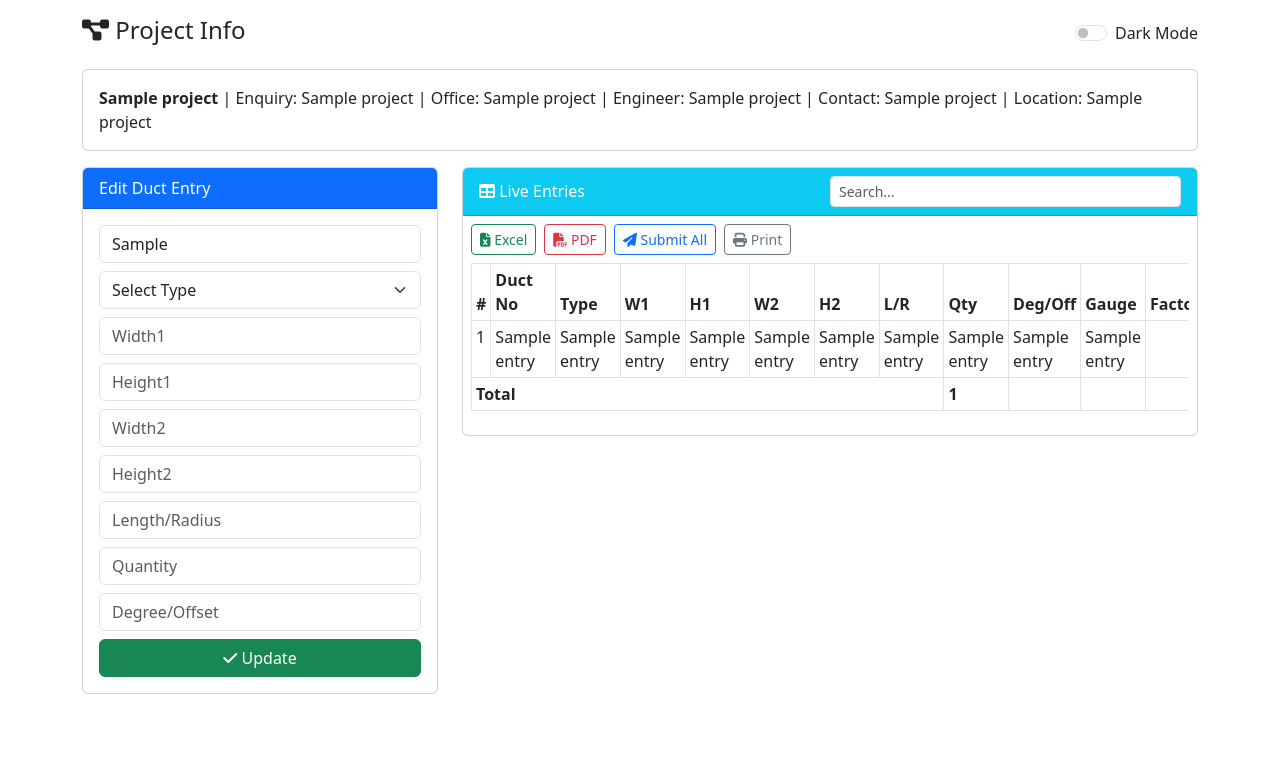
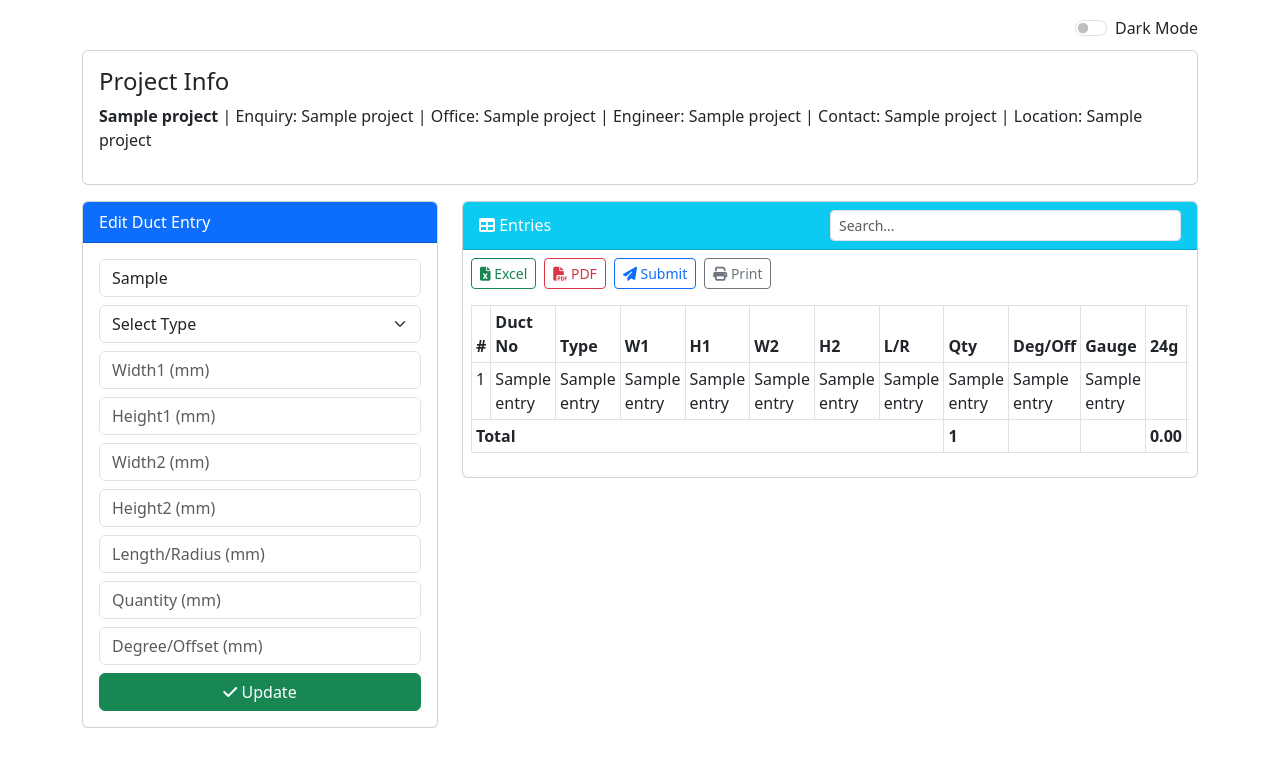
Before and after one commit to Madhan12-tech/duct-measurement, a Flask app: template templates/duct_entry.html in a window 1280 px wide. Shown: the top 767 px of the page. Run offline with Flask 3, Linux system fonts and the light colour scheme; the template is opened without the code that fills it: most values are stand-ins (such as "Sample title", 1, 10 or a date in 2020); some libraries are stand-ins or nearby versions.

Commit message:
Update duct_entry.html

```diff
--- a/templates/duct_entry.html
+++ b/templates/duct_entry.html
@@ -1,22 +1,55 @@
 <!DOCTYPE html>
-<html lang="en" data-bs-theme="light">
+<html lang="en">
 <head>
-  <meta charset="UTF-8">
+  <meta charset="UTF-8" />
+  <meta name="viewport" content="width=device-width, initial-scale=1.0"/>
   <title>Duct Entry</title>
-  <meta name="viewport" content="width=device-width, initial-scale=1">
+
+  <!-- Bootstrap + FontAwesome -->
   <link href="https://cdn.jsdelivr.net/npm/bootstrap@5.3.0/dist/css/bootstrap.min.css" rel="stylesheet">
   <link href="https://cdnjs.cloudflare.com/ajax/libs/font-awesome/6.5.0/css/all.min.css" rel="stylesheet">
+
   <style>
-    body { background: var(--bs-body-bg); }
-    th { background-color: #0d6efd; color: white; }
-    tfoot td { background-color: #e7f1ff; font-weight: bold; }
+    body.dark-mode {
+      background-color: #121212;
+      color: #ffffff;
+    }
+    .dark-mode .card {
+      background-color: #1e1e1e;
+    }
+    .dark-mode input, .dark-mode select {
+      background-color: #2a2a2a;
+      color: #fff;
+    }
+    .dark-mode .table {
+      color: #fff;
+    }
+    th {
+      background-color: #0d6efd;
+      color: white;
+    }
+    tfoot td {
+      background-color: #e7f1ff;
+      font-weight: bold;
+    }
+    .dark-mode tfoot td {
+      background-color: #1f1f1f;
+    }
   </style>
 </head>
 <body>
 
 <div class="container py-3">
 
-  <!-- Flash Message -->
+  <!-- Dark mode switch -->
+  <div class="d-flex justify-content-end mb-2">
+    <div class="form-check form-switch">
+      <input class="form-check-input" type="checkbox" id="darkSwitch">
+      <label class="form-check-label" for="darkSwitch">Dark Mode</label>
+    </div>
+  </div>
+
+  <!-- Flash messages -->
   {% with messages = get_flashed_messages() %}
     {% if messages %}
       <div class="alert alert-success">
@@ -27,21 +60,15 @@
     {% endif %}
   {% endwith %}
 
-  <!-- Header -->
-  <div class="d-flex justify-content-between align-items-center mb-3">
-    <h4><i class="fa-solid fa-diagram-project"></i> Project Info</h4>
-    <div class="form-check form-switch">
-      <input class="form-check-input" type="checkbox" id="darkSwitch">
-      <label class="form-check-label" for="darkSwitch">Dark Mode</label>
-    </div>
-  </div>
+  <!-- Project Info -->
   <div class="card mb-3">
     <div class="card-body">
+      <h4>Project Info</h4>
       {% if project %}
-        <strong>{{ project[1] }}</strong> | Enquiry: {{ project[2] }} | Office: {{ project[3] }} |
-        Engineer: {{ project[4] }} | Contact: {{ project[5] }} | Location: {{ project[6] }}
+        <p><strong>{{ project[1] }}</strong> | Enquiry: {{ project[2] }} | Office: {{ project[3] }} |
+          Engineer: {{ project[4] }} | Contact: {{ project[5] }} | Location: {{ project[6] }}</p>
       {% else %}
-        <p>No project information found.</p>
+        <p>No project data.</p>
       {% endif %}
     </div>
   </div>
@@ -49,16 +76,18 @@
   <div class="row">
     <!-- Form -->
     <div class="col-md-4">
-      <div class="card mb-3">
-        <div class="card-header bg-primary text-white">{{ edit_entry and "Edit" or "Add" }} Duct Entry</div>
+      <div class="card">
+        <div class="card-header bg-primary text-white">
+          {{ edit_entry and "Edit" or "Add" }} Duct Entry
+        </div>
         <div class="card-body">
           <form method="POST" action="/add_duct">
             <input type="hidden" name="id" value="{{ edit_entry[0] if edit_entry else '' }}">
             <div class="mb-2">
-              <input class="form-control" name="duct_no" placeholder="Duct No" required value="{{ edit_entry[1] if edit_entry else '' }}">
+              <input class="form-control" type="text" name="duct_no" placeholder="Duct No" required value="{{ edit_entry[1] if edit_entry else '' }}">
             </div>
             <div class="mb-2">
-              <select class="form-select" name="duct_type" id="ductType" required onchange="toggleFactorField()">
+              <select class="form-select" name="duct_type" id="duct_type" required onchange="toggleFactor()">
                 <option value="">Select Type</option>
                 {% for t in ['ST','SHOE','RED','OFFSET','DUM','ELB','VANES'] %}
                   <option value="{{ t }}" {% if edit_entry and edit_entry[2] == t %}selected{% endif %}>{{ t }}</option>
@@ -67,17 +96,16 @@
             </div>
             {% for i in [3,4,5,6,7,8,9] %}
               <div class="mb-2">
-                <input class="form-control" type="number" step="any"
-                  name="{{ ['width1','height1','width2','height2','length_or_radius','quantity','degree_or_offset'][loop.index0] }}"
-                  placeholder="{{ ['Width1','Height1','Width2','Height2','Length/Radius','Quantity','Degree/Offset'][loop.index0] }}"
-                  value="{{ edit_entry[i] if edit_entry else '' }}">
+                <input class="form-control" type="number" step="any" name="{{ ['width1','height1','width2','height2','length_or_radius','quantity','degree_or_offset'][loop.index0] }}"
+                       placeholder="{{ ['Width1','Height1','Width2','Height2','Length/Radius','Quantity','Degree/Offset'][loop.index0] }} (mm)"
+                       value="{{ edit_entry[i] if edit_entry else '' }}">
               </div>
             {% endfor %}
-            <div class="mb-2" id="factorField" style="display: none;">
-              <input class="form-control" type="number" step="any" name="factor" placeholder="Factor"
-                value="{{ edit_entry[10] if edit_entry and edit_entry[10] else '1.5' }}">
+            <div class="mb-2" id="factorDiv" style="display:none;">
+              <input class="form-control" type="number" step="any" name="factor" placeholder="Factor (default 1.5)"
+                value="{{ edit_entry[16] if edit_entry else 1.5 }}">
             </div>
-            <button class="btn btn-success w-100" type="submit">
+            <button type="submit" class="btn btn-success w-100">
               <i class="fa fa-check"></i> {{ edit_entry and "Update" or "Add" }}
             </button>
           </form>
@@ -89,22 +117,23 @@
     <div class="col-md-8">
       <div class="card">
         <div class="card-header bg-info text-white d-flex justify-content-between align-items-center">
-          <span><i class="fa fa-table"></i> Live Entries</span>
+          <span><i class="fa fa-table"></i> Entries</span>
           <input class="form-control form-control-sm w-50" id="searchInput" onkeyup="filterTable()" placeholder="Search...">
         </div>
         <div class="card-body p-2">
-          <div class="d-flex gap-2 mb-2 flex-wrap">
-            <form method="get" action="/export_excel"><button class="btn btn-outline-success btn-sm"><i class="fa fa-file-excel"></i> Excel</button></form>
-            <form method="get" action="/export_pdf"><button class="btn btn-outline-danger btn-sm"><i class="fa fa-file-pdf"></i> PDF</button></form>
-            <form method="post" action="/submit_all"><button class="btn btn-outline-primary btn-sm"><i class="fa fa-paper-plane"></i> Submit All</button></form>
+          <div class="d-flex gap-2 mb-3 flex-wrap">
+            <form action="/export_excel" method="get"><button class="btn btn-outline-success btn-sm"><i class="fa fa-file-excel"></i> Excel</button></form>
+            <form action="/export_pdf" method="get"><button class="btn btn-outline-danger btn-sm"><i class="fa fa-file-pdf"></i> PDF</button></form>
+            <form action="/submit_all" method="post"><button class="btn btn-outline-primary btn-sm"><i class="fa fa-paper-plane"></i> Submit</button></form>
             <button onclick="window.print()" class="btn btn-outline-secondary btn-sm"><i class="fa fa-print"></i> Print</button>
           </div>
+
           <div class="table-responsive">
             <table class="table table-bordered table-sm" id="entriesTable">
               <thead>
                 <tr>
                   <th>#</th><th>Duct No</th><th>Type</th><th>W1</th><th>H1</th><th>W2</th><th>H2</th>
-                  <th>L/R</th><th>Qty</th><th>Deg/Off</th><th>Gauge</th><th>Factor</th>
+                  <th>L/R</th><th>Qty</th><th>Deg/Off</th><th>Gauge</th>
                   <th>24g</th><th>22g</th><th>20g</th><th>18g</th>
                   <th>Area</th><th>Bolt</th><th>Cleat</th><th>Gasket</th><th>Corner</th><th>Action</th>
                 </tr>
@@ -122,20 +151,19 @@
                   <td>{{ entry[7] }}</td>
                   <td>{{ entry[8] }}</td>
                   <td>{{ entry[9] }}</td>
-                  <td>{{ entry[11] }}</td>
-                  <td>{{ entry[10] if entry[10] else '' }}</td>
-                  <td>{{ "%.2f"|format(entry[12]) if entry[11] == '24g' else '' }}</td>
-                  <td>{{ "%.2f"|format(entry[12]) if entry[11] == '22g' else '' }}</td>
-                  <td>{{ "%.2f"|format(entry[12]) if entry[11] == '20g' else '' }}</td>
-                  <td>{{ "%.2f"|format(entry[12]) if entry[11] == '18g' else '' }}</td>
-                  <td>{{ "%.2f"|format(entry[12]) }}</td>
+                  <td>{{ entry[10] }}</td>
+                  <td>{{ "%.2f"|format(entry[11]) if entry[10] == '24g' else '' }}</td>
+                  <td>{{ "%.2f"|format(entry[11]) if entry[10] == '22g' else '' }}</td>
+                  <td>{{ "%.2f"|format(entry[11]) if entry[10] == '20g' else '' }}</td>
+                  <td>{{ "%.2f"|format(entry[11]) if entry[10] == '18g' else '' }}</td>
+                  <td>{{ "%.2f"|format(entry[11]) }}</td>
+                  <td>{{ entry[12] }}</td>
                   <td>{{ entry[13] }}</td>
-                  <td>{{ entry[14] }}</td>
-                  <td>{{ "%.2f"|format(entry[15]) }}</td>
-                  <td>{{ entry[16] }}</td>
+                  <td>{{ "%.2f"|format(entry[14]) }}</td>
+                  <td>{{ entry[15] }}</td>
                   <td>
                     <a href="/edit/{{ entry[0] }}" class="text-primary"><i class="fa fa-edit"></i></a>
-                    <a href="/delete/{{ entry[0] }}" class="text-danger" onclick="return confirm('Delete?')"><i class="fa fa-trash"></i></a>
+                    <a href="/delete/{{ entry[0] }}" onclick="return confirm('Delete?')" class="text-danger"><i class="fa fa-trash"></i></a>
                   </td>
                 </tr>
                 {% endfor %}
@@ -143,7 +171,7 @@
               <tfoot>
                 <tr>
                   <td colspan="8"><strong>Total</strong></td>
-                  <td>{{ total_qty }}</td><td></td><td></td><td></td>
+                  <td>{{ total_qty }}</td><td></td><td></td>
                   <td>{{ "%.2f"|format(area_24g) }}</td>
                   <td>{{ "%.2f"|format(area_22g) }}</td>
                   <td>{{ "%.2f"|format(area_20g) }}</td>
@@ -161,28 +189,10 @@
       </div>
     </div>
   </div>
-
 </div>
 
 <!-- Scripts -->
 <script>
-  function toggleFactorField() {
-    const ductType = document.getElementById('ductType').value;
-    const factorField = document.getElementById('factorField');
-    const typesWithFactor = ['RED', 'OFFSET', 'SHOE', 'ELB'];
-    factorField.style.display = typesWithFactor.includes(ductType) ? 'block' : 'none';
-  }
-  window.onload = function () {
-    toggleFactorField();
-    const theme = localStorage.getItem('theme') || 'light';
-    document.documentElement.setAttribute('data-bs-theme', theme);
-    document.getElementById('darkSwitch').checked = theme === 'dark';
-  };
-  document.getElementById('darkSwitch').addEventListener('change', function () {
-    const theme = this.checked ? 'dark' : 'light';
-    document.documentElement.setAttribute('data-bs-theme', theme);
-    localStorage.setItem('theme', theme);
-  });
   function filterTable() {
     const input = document.getElementById("searchInput").value.toLowerCase();
     const rows = document.querySelectorAll("#entriesTable tbody tr");
@@ -190,6 +200,26 @@
       row.style.display = row.innerText.toLowerCase().includes(input) ? "" : "none";
     });
   }
+
+  function toggleFactor() {
+    const ductType = document.getElementById("duct_type").value;
+    const factorDiv = document.getElementById("factorDiv");
+    const typesWithFactor = ['RED', 'OFFSET', 'SHOE', 'ELB'];
+    factorDiv.style.display = typesWithFactor.includes(ductType) ? 'block' : 'none';
+  }
+
+  document.addEventListener('DOMContentLoaded', function () {
+    toggleFactor();
+    const darkSwitch = document.getElementById('darkSwitch');
+    if (localStorage.getItem('darkMode') === 'true') {
+      document.body.classList.add('dark-mode');
+      darkSwitch.checked = true;
+    }
+    darkSwitch.addEventListener('change', () => {
+      document.body.classList.toggle('dark-mode');
+      localStorage.setItem('darkMode', darkSwitch.checked);
+    });
+  });
 </script>
 
 <script src="https://cdn.jsdelivr.net/npm/bootstrap@5.3.0/dist/js/bootstrap.bundle.min.js"></script>
```
